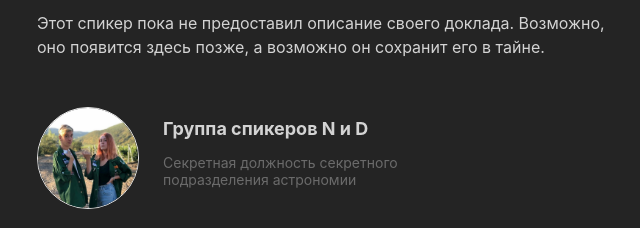
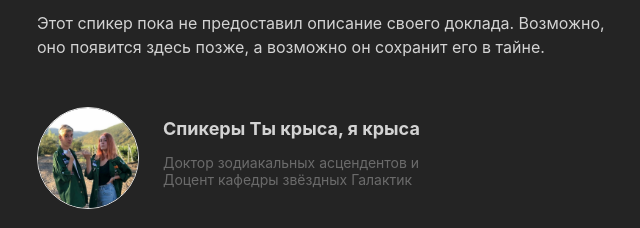
Before and after one commit to AProkot/beecome, a Gatsby site: page / in a window 1280 px wide. Shown: the part 2146-2374 px from the top of the page, without its empty margins (67-707 px from the left). Built offline with nearby package versions, Linux system fonts and the light colour scheme; Gatsby itself is replaced by a stand-in of ours.

Commit message:
edit 1st speaker info

```diff
--- a/src/items.js
+++ b/src/items.js
@@ -20,8 +20,8 @@ export const items = [
     },
     {
         title: 'Самый правдивый гороскоп для Анны\u00A0Сергеевны\u00A0Прокошкиной',
-        author: 'Группа спикеров N и D',
-        jobTitle: 'Секретная должность секретного подразделения астрономии',
+        author: 'Спикеры Ты крыса, я крыса',
+        jobTitle: 'Доктор зодиакальных асцендентов и Доцент кафедры звёздных Галактик',
         description: '',
         photo: dAndN
     },
```
